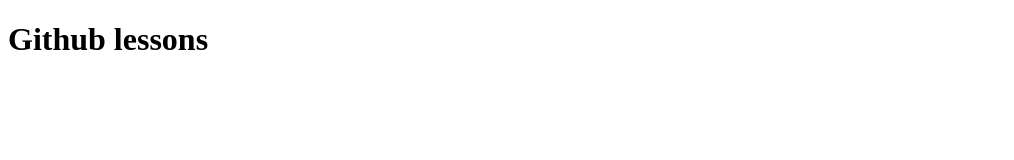
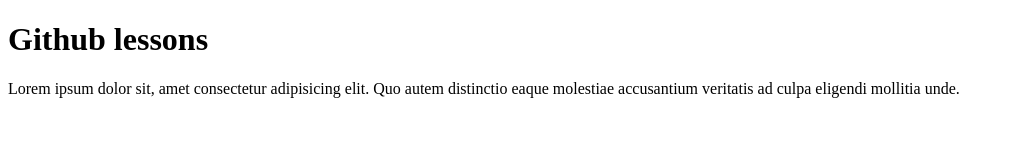
Before and after one commit to AydosNB/git-first-repo, a plain HTML site: page index.html in a window 1280 px wide. Shown: the whole page, without its empty margins (0-1014 px from the left). Drawn offline with Linux system fonts and the light colour scheme.

Commit message:
Add p tag inline data

```diff
--- a/index.html
+++ b/index.html
@@ -7,5 +7,6 @@
 </head>
 <body>
     <h1>Github lessons</h1>
+    <p>Lorem ipsum dolor sit, amet consectetur adipisicing elit. Quo autem distinctio eaque molestiae accusantium veritatis ad culpa eligendi mollitia unde.</p>
 </body>
 </html>
```
